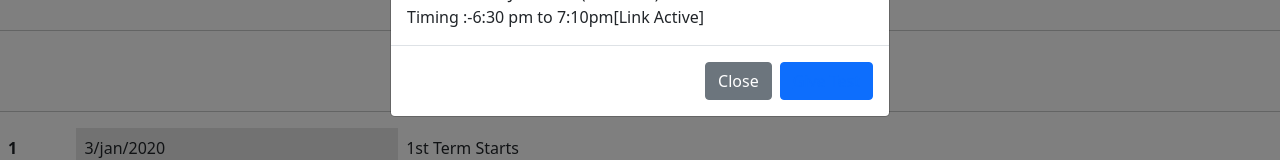
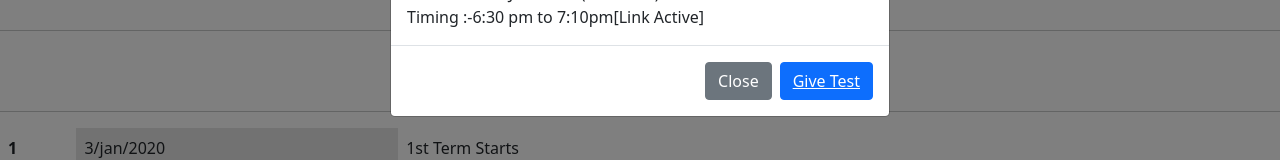
Before and after one commit to Blackhatsociety/BlackHatSociety, a plain HTML site: page index.html in a window 1280 px wide. Both pictures are taken after a click on the button "Give Test". Shown: the part 1929-2089 px from the top of the page. Drawn offline with nearby package versions, Linux system fonts and the light colour scheme.

Commit message:
Update index.html

```diff
--- a/index.html
+++ b/index.html
@@ -178,7 +178,7 @@ Timing :-6:30 pm to 7:10pm[Link Active]
       </div>
       <div class="modal-footer">
         <button type="button" class="btn btn-secondary" data-bs-dismiss="modal">Close</button>
-        <button type="button" class="btn btn-primary"><a href="https://forms.gle/DYHNCD4ktSy7pnAf9" >Give Test</a></button>
+        <button type="button" class="btn btn-primary"> <a href="https://forms.gle/DYHNCD4ktSy7pnAf9" style="color: white" > Give Test</a></button>
       </div>
     </div>
   </div>
```
